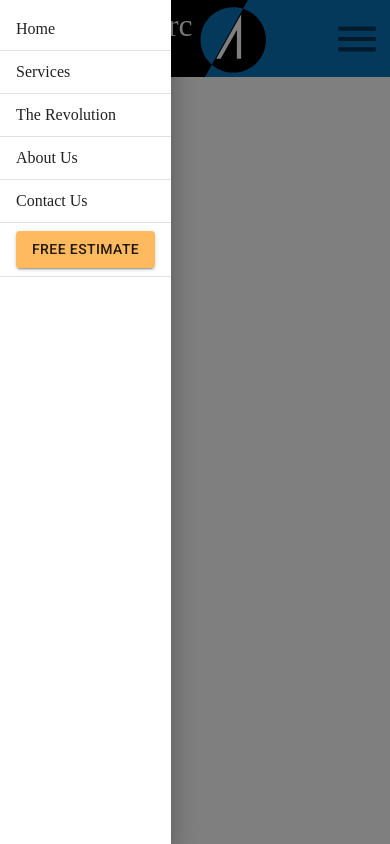
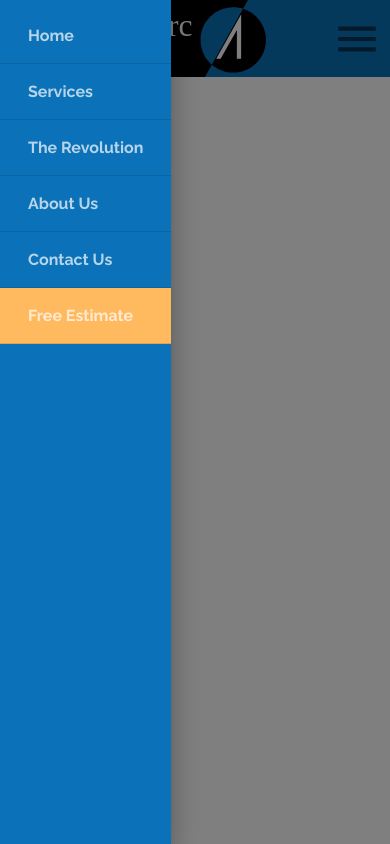
Before and after one commit to TorvaldsDB/arc_with_vite_typescript_and_react, a React (Vite) app: page / in a window 390 px wide. Both pictures are taken after a click on the button 357 px from the left and 38 px from the top of the page. Built offline with nearby package versions, Linux system fonts and the light colour scheme.

Commit message:
Using Lists - Styling

```diff
--- a/src/components/ui/Header.tsx
+++ b/src/components/ui/Header.tsx
@@ -88,6 +88,12 @@ const ButtonStyles: SxProps<Theme> = (theme: Theme) => ({
   "&:hover": {
     backgroundColor: theme.palette.secondary.light,
   },
+});
+
+const ListItemStyles: SxProps<Theme> = (theme: Theme) => ({
+  ...theme.typography.tab,
+  color: "white",
+  opacity: 0.7,
 });
 
 const logoButtonStyles: SxProps<Theme> = () => ({
@@ -283,7 +289,7 @@ const Header: FC<HeaderProps> = () => {
                   opacity: 1,
                 },
                 "&.Mui-selected": {
-                  backgroundColor: theme.palette.primary.dark,
+                  backgroundColor: "primary.dark",
                 },
               },
             })}
@@ -300,6 +306,12 @@ const Header: FC<HeaderProps> = () => {
   const drawer = (
     <Fragment>
       <SwipeableDrawer
+        sx={{
+          "& .MuiDrawer-paper": {
+            backgroundColor: "common.blue",
+            color: "white",
+          },
+        }}
         disableBackdropTransition={!iOS}
         disableDiscovery={iOS}
         open={openDrawer}
@@ -314,7 +326,9 @@ const Header: FC<HeaderProps> = () => {
               component={Link}
               to="/"
             >
-              <ListItemText disableTypography>Home</ListItemText>
+              <ListItemText sx={ListItemStyles} disableTypography>
+                Home
+              </ListItemText>
             </ListItemButton>
           </ListItem>
           <ListItem disablePadding>
@@ -324,7 +338,9 @@ const Header: FC<HeaderProps> = () => {
               component={Link}
               to="/services"
             >
-              <ListItemText disableTypography>Services</ListItemText>
+              <ListItemText sx={ListItemStyles} disableTypography>
+                Services
+              </ListItemText>
             </ListItemButton>
           </ListItem>
           <ListItem disablePadding>
@@ -334,7 +350,9 @@ const Header: FC<HeaderProps> = () => {
               component={Link}
               to="/revolution"
             >
-              <ListItemText disableTypography>The Revolution</ListItemText>
+              <ListItemText sx={ListItemStyles} disableTypography>
+                The Revolution
+              </ListItemText>
             </ListItemButton>
           </ListItem>
           <ListItem disablePadding>
@@ -344,7 +362,9 @@ const Header: FC<HeaderProps> = () => {
               component={Link}
               to="/about"
             >
-              <ListItemText disableTypography>About Us</ListItemText>
+              <ListItemText sx={ListItemStyles} disableTypography>
+                About Us
+              </ListItemText>
             </ListItemButton>
           </ListItem>
           <ListItem disablePadding>
@@ -354,31 +374,22 @@ const Header: FC<HeaderProps> = () => {
               component={Link}
               to="/contact"
             >
-              <ListItemText disableTypography>Contact Us</ListItemText>
+              <ListItemText sx={ListItemStyles} disableTypography>
+                Contact Us
+              </ListItemText>
             </ListItemButton>
           </ListItem>
 
-          <ListItem disablePadding>
+          <ListItem sx={{ backgroundColor: "common.orange" }} disablePadding>
             <ListItemButton
               onClick={() => setOpenDrawer(false)}
               divider
               component={Link}
               to="/estimate"
             >
-              <Button
-                variant="contained"
-                color="secondary"
-                sx={{
-                  ...ButtonStyles,
-                  ...{
-                    "&:hover": {
-                      backgroundColor: theme.palette.secondary.light,
-                    },
-                  },
-                }}
-              >
+              <ListItemText sx={ListItemStyles} disableTypography>
                 Free Estimate
-              </Button>
+              </ListItemText>
             </ListItemButton>
           </ListItem>
         </List>
```
